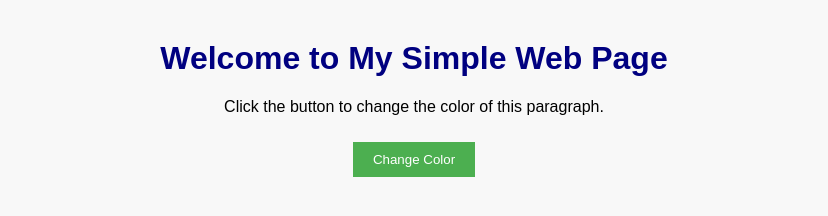
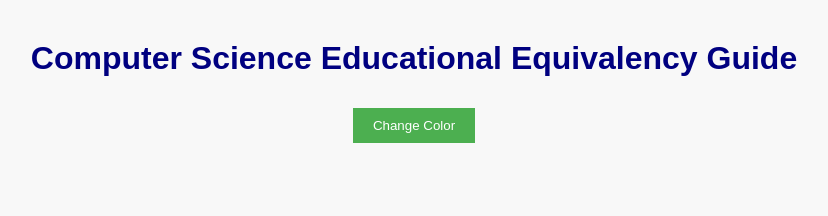
Before and after one commit to GerhartTech/CS-Education-Equivalency-Pages, a plain HTML site: page index.html in a window 1280 px wide. Shown: the whole page, without its empty margins (226-1054 px from the left). Drawn offline with Linux system fonts and the light colour scheme.

Commit message:
Changed page title

```diff
--- a/index.html
+++ b/index.html
@@ -7,8 +7,8 @@
     <link rel="stylesheet" href="style.css">
 </head>
 <body>
-    <h1>Welcome to My Simple Web Page</h1>
-    <p>Click the button to change the color of this paragraph.</p>
+    <h1>Computer Science Educational Equivalency Guide</h1>
+
     <button onclick="changeColor()">Change Color</button>
 
     <script src="script.js"></script>
```
